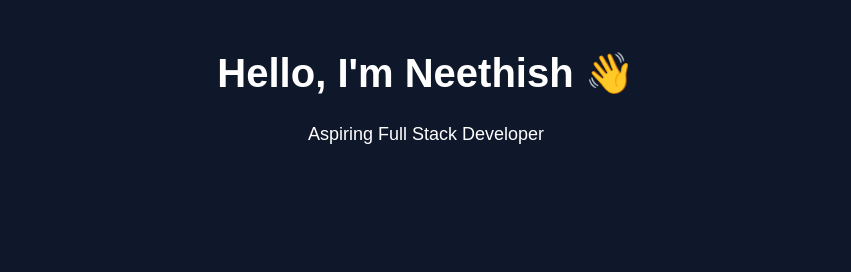
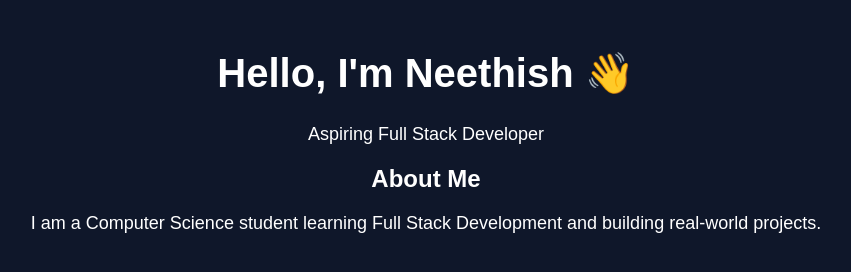
Before and after one commit to bithurneethish-cloud/portfolio-website, a plain HTML site: page index.HTML in a window 1280 px wide. Shown: the whole page, without its empty margins (214-1065 px from the left). Drawn offline with Linux system fonts and the light colour scheme.

Commit message:
Update index.HTML

```diff
--- a/index.HTML
+++ b/index.HTML
@@ -7,5 +7,7 @@
 <body>
   <h1>Hello, I'm Neethish 👋</h1>
   <p>Aspiring Full Stack Developer</p>
+  <h2>About Me</h2>
+  <p>I am a Computer Science student learning Full Stack Development and building real-world projects.</p>
 </body>
 </html>
```
